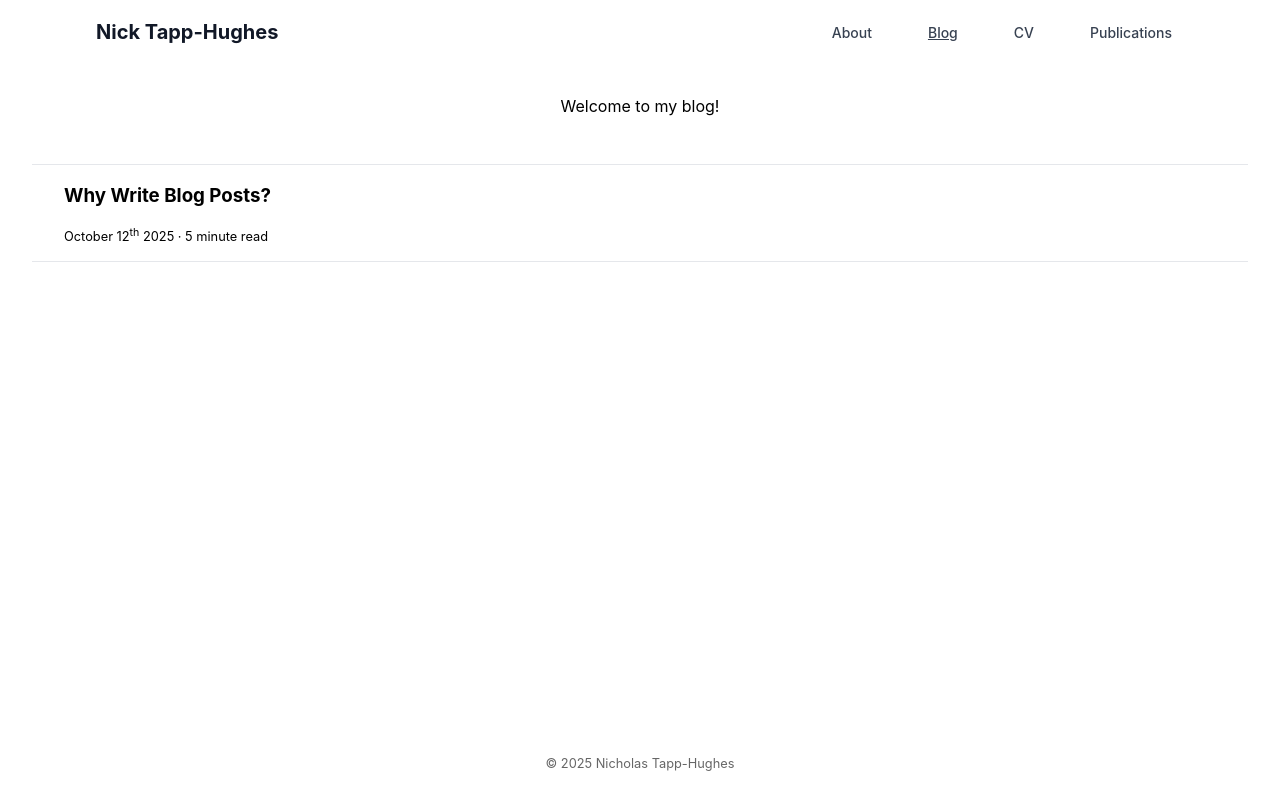
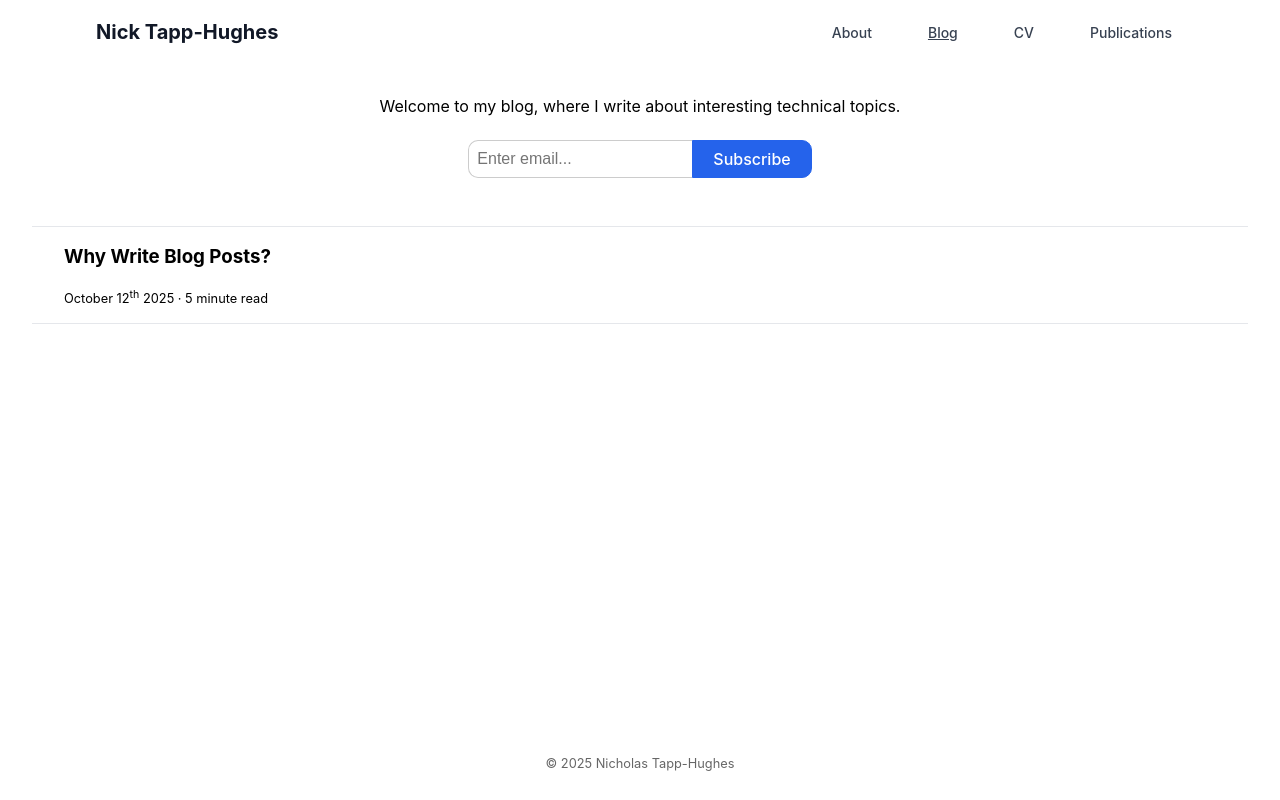
Before and after one commit to tapphughesn/blog, a React (Vite) app in the folder app/: page /blog in a window 1280 px wide. Built offline with nearby package versions, Linux system fonts and the light colour scheme.

Commit message:
Created subscribe UI

```diff
--- a/app/src/App.css
+++ b/app/src/App.css
@@ -110,6 +110,34 @@ body {
   border-bottom: 1px solid #e5e7eb;
   height: 0;
   margin: 1rem;
+}
+
+.subscribe-container {
+  display: flex;
+  justify-content: center;
+  align-items: center;
+  margin-top: 1.5rem;
+}
+
+.subscribe-input {
+  padding: 8px;
+  border-radius: 10px 0 0 10px;
+  border: 1px solid #ccc;
+  border-right: none;
+  outline: none;
+  font-size: 1rem;
+  height: 37.5px;
+}
+
+.subscribe-button {
+  padding: 8px 20px;
+  border-radius: 0 10px 10px 0;
+  border: 1px solid #2563eb;
+  background-color: #2563eb;
+  color: white;
+  cursor: pointer;
+  font-size: 1rem;
+  height: 37.5px;
 }
 
 /* #endregion */
--- a/app/src/blog.tsx
+++ b/app/src/blog.tsx
@@ -1,5 +1,27 @@
 import "./App.css"
 import { Link } from 'react-router-dom';
+
+export function SubscribeComponent() {
+  const onSubscribe = () => {
+
+  };
+
+  return (
+    <div className="subscribe-container">
+      <input
+        type="email"
+        placeholder="Enter email..."
+        className="subscribe-input"
+      />
+      <button
+        onClick={onSubscribe}
+        className="subscribe-button"
+      >
+        Subscribe
+      </button>
+    </div>
+  );
+}
 
 function Blog() {
 
@@ -8,8 +30,9 @@ function Blog() {
     <div className="blog-content">
       <div className="blog-top-section">
         <p>
-          Welcome to my blog!
+          Welcome to my blog, where I write about interesting technical topics.
         </p>
+        <SubscribeComponent />
       </div>
       <div className="blog-list">
         <Link className="post-link" to="/blog/why_write_blog_posts">
```
